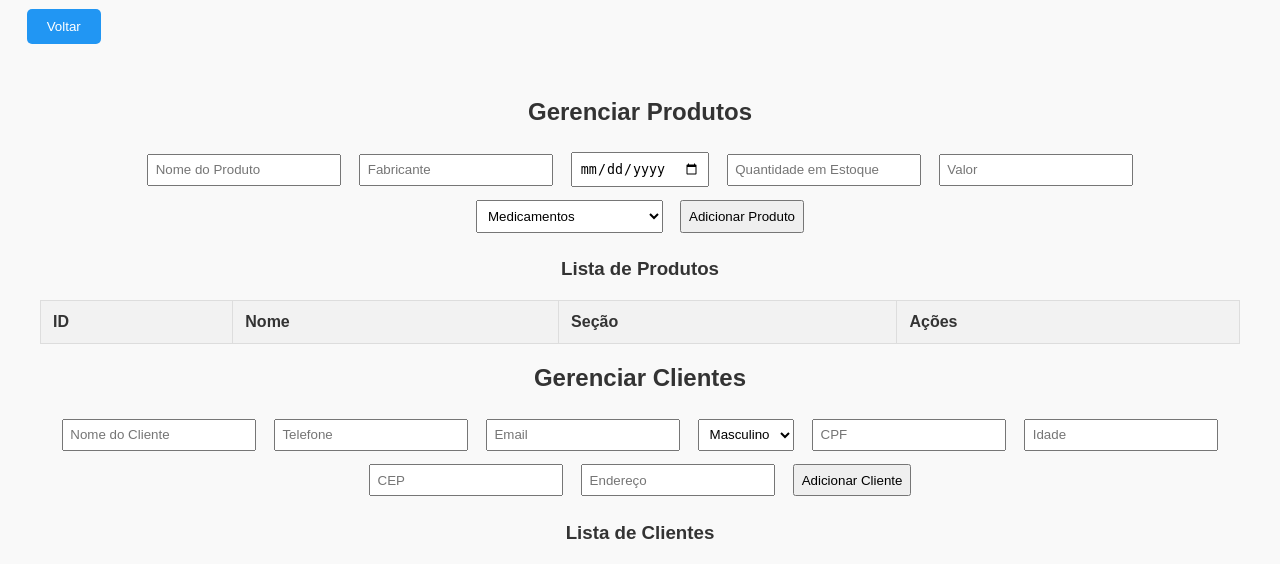
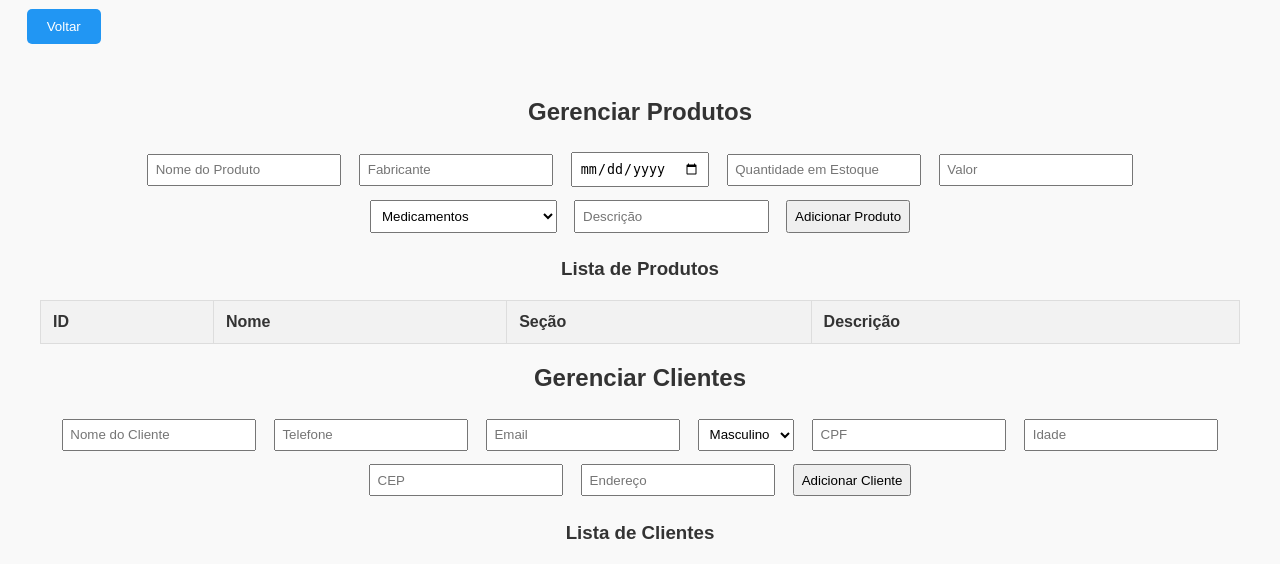
Before and after one commit to Samuelkioshi/Farmacia_V1, a Flask app: page /admin in a window 1280 px wide. Shown: the part 138-702 px from the top of the page. Run offline with Flask 3, Linux system fonts and the light colour scheme; lists and menus that the app fills with data are empty.

Commit message:
fix: bugs, atualizando menubar

```diff
--- a/main.py
+++ b/main.py
@@ -44,11 +44,12 @@ def adicionar_produto():
     qntd_estoque = request.form['qntd_estoque']
     valor = request.form['valor']
     secao = request.form['secao']
+    descricao = request.form['descricao']
 
     conn = get_db_connection()
     cursor = conn.cursor()
-    cursor.execute("INSERT INTO TB_PRODUTOS (NOME_PROD, FABRICANTE, DT_VALIDADE, QNTD_ESTOQUE, VALOR, SECAO) VALUES (?, ?, ?, ?, ?, ?)",
-                   (nome, fabricante, dt_validade, qntd_estoque, valor, secao))
+    cursor.execute("INSERT INTO TB_PRODUTOS (NOME_PROD, FABRICANTE, DT_VALIDADE, QNTD_ESTOQUE, VALOR, SECAO, DESCRICAO) VALUES (?, ?, ?, ?, ?, ?, ?)",
+                   (nome, fabricante, dt_validade, qntd_estoque, valor, secao, descricao))
     conn.commit()
     conn.close()
 
@@ -87,7 +88,7 @@ def ver_produto(product_id):
     conn = get_db_connection()
     cursor = conn.cursor()
 
-    cursor.execute("SELECT NOME_PROD, DESCRICAO, SECAO FROM TB_PRODUTOS WHERE ID_PROD = ?", product_id)
+    cursor.execute("SELECT NOME_PROD, DESCRICAO, VALOR, SECAO FROM TB_PRODUTOS WHERE ID_PROD = ?", product_id)
     produto = cursor.fetchone()
 
     conn.close()
@@ -165,12 +166,7 @@ def editar_cliente(id_cliente):
 
 @app.route('/admin', methods=['GET'])
 def admin_access():
-    #senha = request.form['senha']
-    #if senha == '123456':
     return render_template('admin.html')  # Renderiza uma página de administração
-   # else:
-   #     flash('Senha incorreta!')
-    #return redirect(url_for('home'))
 
 if __name__ == '__main__':
     app.run(debug=True)
--- a/templates/admin.html
+++ b/templates/admin.html
@@ -71,14 +71,15 @@
             <input type="text" name="fabricante" placeholder="Fabricante" required>
             <input type="date" name="dt_validade" required>
             <input type="number" name="qntd_estoque" placeholder="Quantidade em Estoque" required>
-            <input type="text" name="valor" placeholder="Valor" required>
+            <input type="number" name="valor" placeholder="Valor" required>
             <select name="secao" required>
                 <option value="Medicamentos">Medicamentos</option>
-                <option value="Higiene Pessoal">Higiene Pessoal</option>
+                <option value="Cuidados pessoais">Cuidados pessoais</option>
                 <option value="Beleza">Beleza</option>
                 <option value="Vitaminas">Vitaminas e Suplementos</option>
                 <option value="Dermocosméticos">Dermocosméticos</option>
             </select>
+            <input type="text" name="descricao" placeholder="Descrição" required>
             <button type="submit">Adicionar Produto</button>
         </form>
 
@@ -88,7 +89,7 @@
                 <th>ID</th>
                 <th>Nome</th>
                 <th>Seção</th>
-                <th>Ações</th>
+                <th>Descrição</th>
             </tr>
             {% for produto in produtos %}
             <tr>
@@ -118,7 +119,6 @@
             </tr>
             {% endfor %}
         </table>
-
         <h2>Gerenciar Clientes</h2>
         <form action="/adicionar_cliente" method="post">
             <input type="text" name="nome" placeholder="Nome do Cliente" required>
--- a/templates/home.html
+++ b/templates/home.html
@@ -122,7 +122,6 @@
         <a href="#">Beleza</a>
         <a href="#">Vitaminas e Suplementos</a>
         <a href="#">Cuidados Pessoais</a>
-        <a href="#">Higiene</a>
         <a href="#">Dermocosméticos</a>
         <a href="#">Promoções</a>
     </div>
@@ -140,7 +139,7 @@
 
         <div class="product-grid">
             {% for produto in produtos %}
-            <div class="product-card" onclick="showProductDescription({ produto.ID_PROD })">
+            <div class="product-card" onclick="showProductDescription({ produto,ID_PROD })">
                 <h3>{{ produto.NOME_PROD }}</h3>
                 <p>Fabricante: {{ produto.FABRICANTE }}</p>
                 <p>Seção: {{ produto.SECAO }}</p>
--- a/templates/produto.html
+++ b/templates/produto.html
@@ -42,7 +42,7 @@
         <h2>{{ produto.NOME_PROD }}</h2>
         <p><strong>Descrição:</strong> {{ produto.DESCRICAO }}</p>
         <p><strong>Seção:</strong> {{ produto.SECAO }}</p>
-        <!--<p><strong>Valor: R$ </strong> {{ produto.VALOR }}</p>-->
+        <p><strong>Valor: R$ </strong> {{ produto.VALOR }}</p>
         <button class="back-button" onclick="window.history.back()">Voltar</button>
     </main>
 
```
